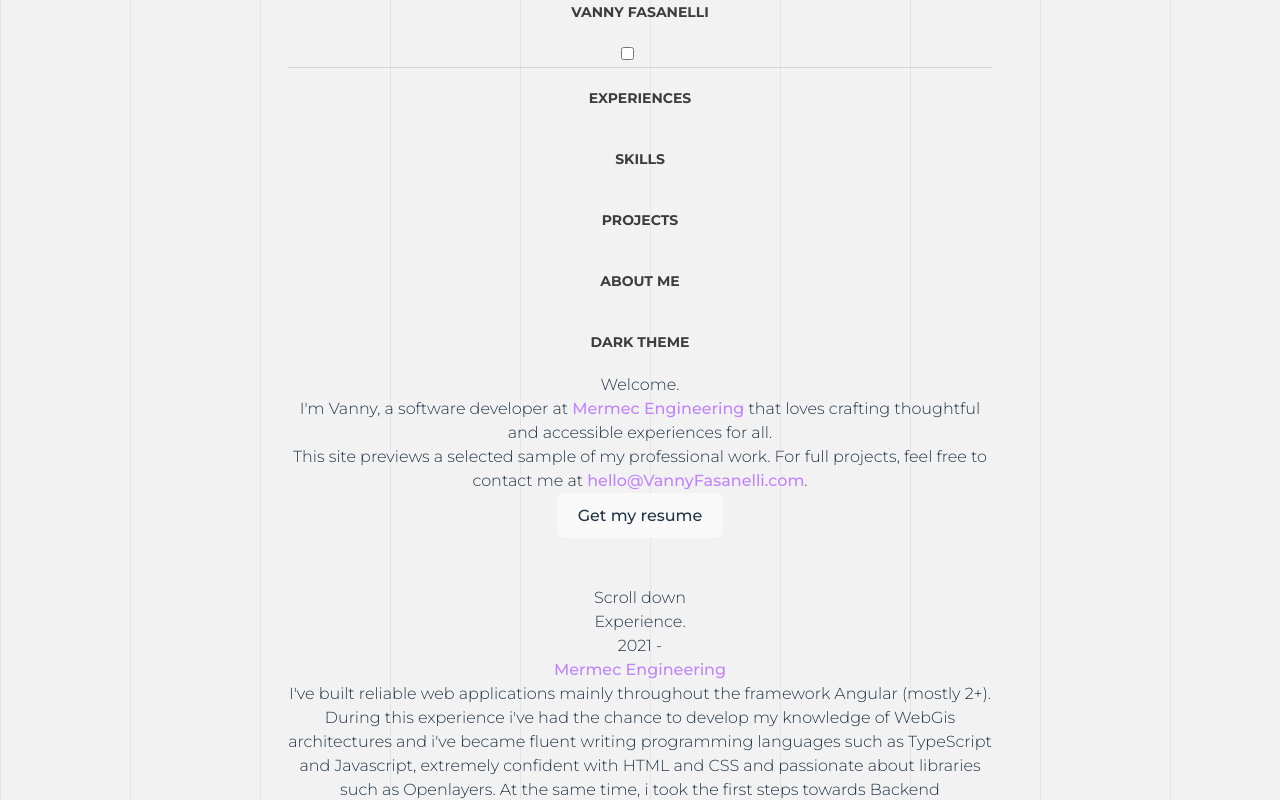
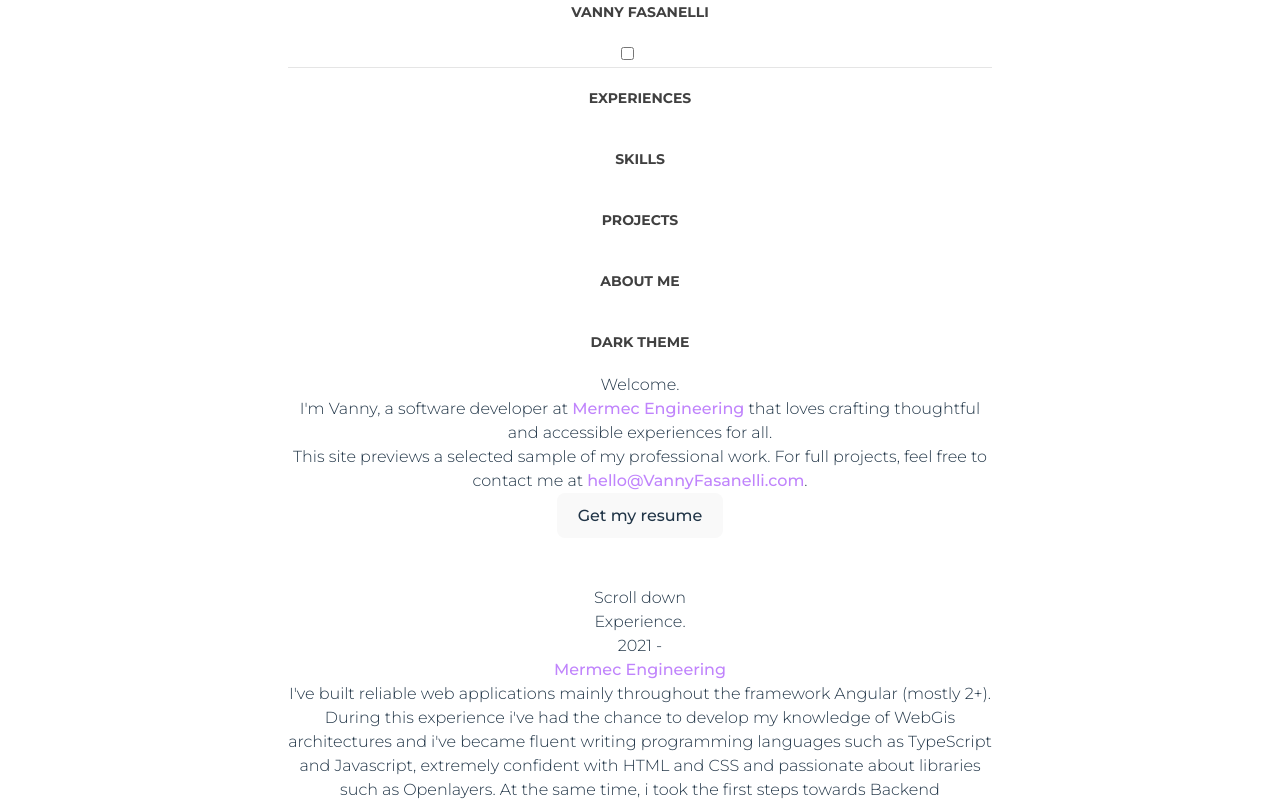
Before and after one commit to VannyFasanix/portfolio-2024, a Vue app: page / in a window 1280 px wide. Shown: the top 800 px of the page. Built offline with nearby package versions, Linux system fonts and the light colour scheme.

Commit message:
Updated width on small devices

```diff
--- a/src/style.css
+++ b/src/style.css
@@ -10,8 +10,8 @@
   color-scheme: light dark;
 
   background-color: #f2f2f2;
-  background-size: 130px 130px;
-  background-image:  repeating-linear-gradient(to right, rgba(0, 0, 0, 0.1), rgba(0, 0, 0, 0.1) 1px, #f2f2f2 1px, #f2f2f2);
+  /* background-size: 130px 130px;
+  background-image:  repeating-linear-gradient(to right, rgba(0, 0, 0, 0.1), rgba(0, 0, 0, 0.1) 1px, #f2f2f2 1px, #f2f2f2); */
 
   color: black;
   font-synthesis: none;
```
